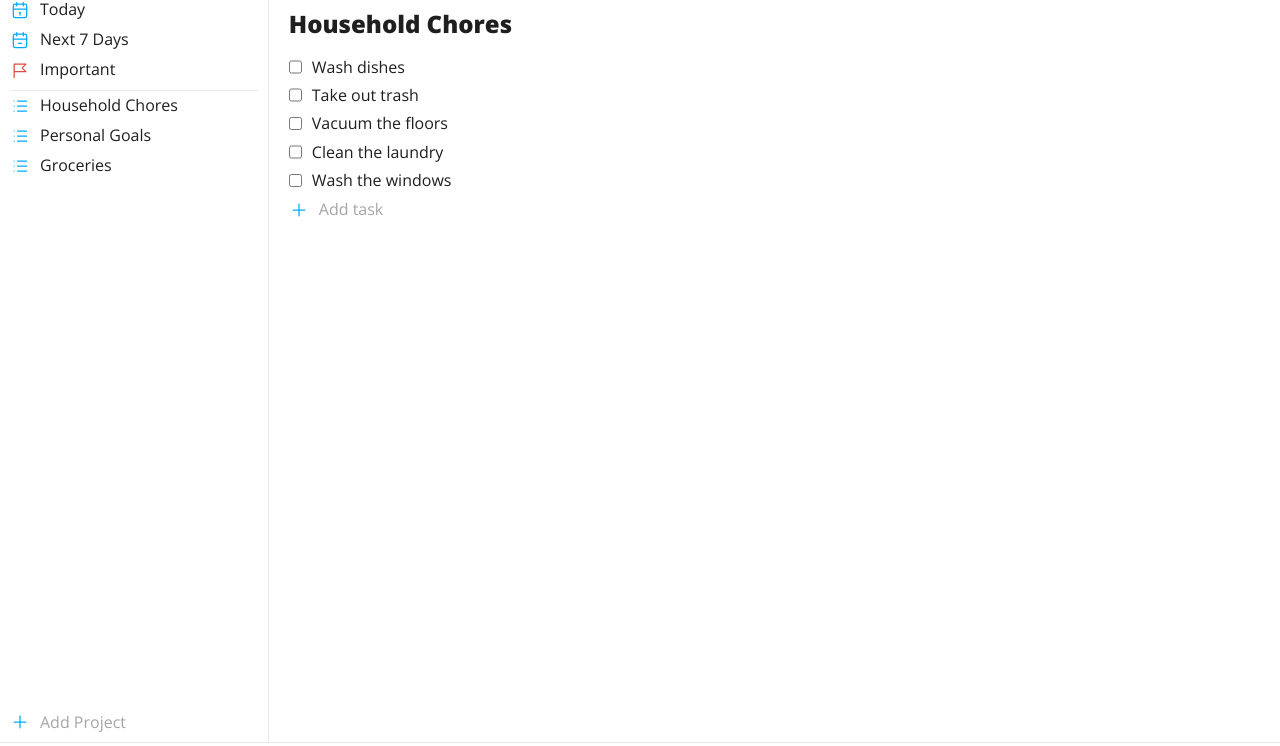
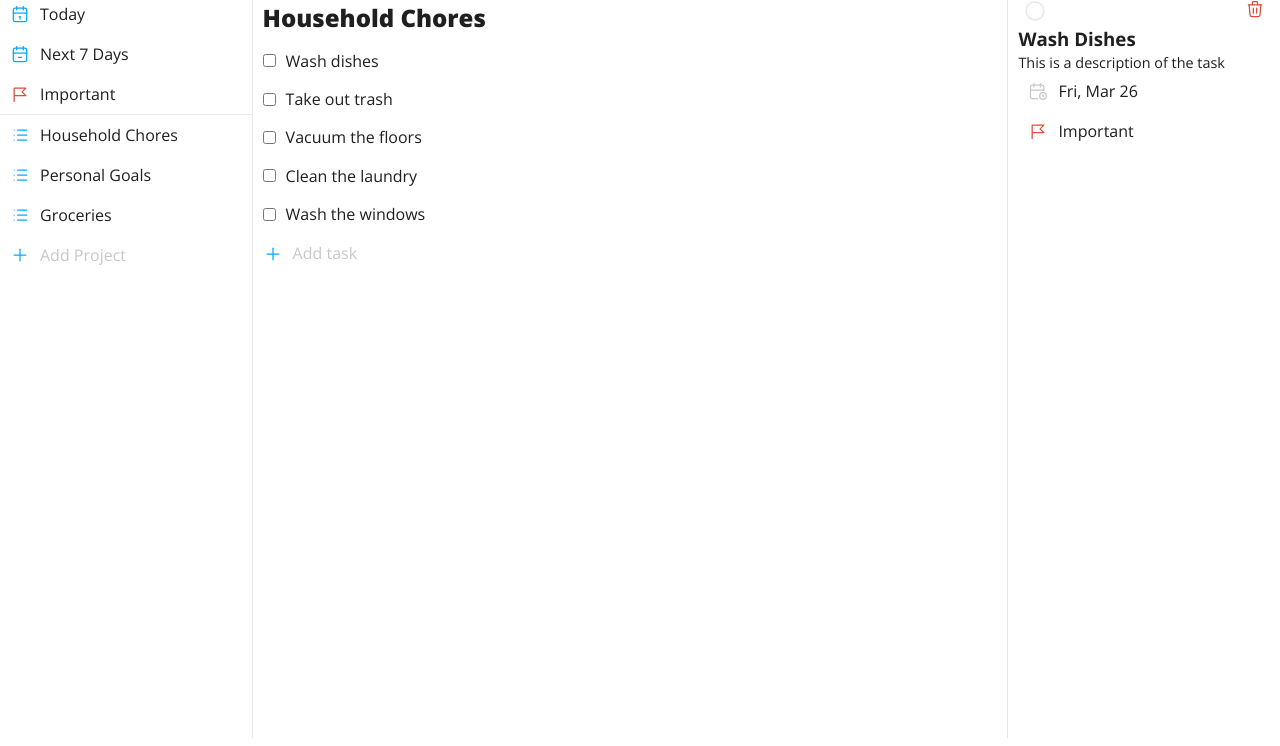
Before and after one commit to themightypillow/todo-list, a website built with webpack: page dist/index.html in a window 1280 px wide. Shown: the part 54-800 px from the top of the page. Built offline with nearby package versions, Linux system fonts and the light colour scheme.

Commit message:
Add task view and rearrange page

```diff
--- a/dist/index.html
+++ b/dist/index.html
@@ -9,8 +9,8 @@
   <link rel="stylesheet" href="style.css">
 </head>
 <body>
-  <header>
-    <svg xmlns="http://www.w3.org/2000/svg" class="icon icon-tabler icon-tabler-list-check" width="28" height="28" viewBox="0 0 24 24" stroke-width="1.5" stroke="#ffffff" fill="none" stroke-linecap="round" stroke-linejoin="round">
+  <header class="icon-label">
+    <svg xmlns="http://www.w3.org/2000/svg" width="28" height="28" viewBox="0 0 24 24" stroke-width="1.5" stroke="#ffffff" fill="none" stroke-linecap="round" stroke-linejoin="round">
       <path stroke="none" d="M0 0h24v24H0z" fill="none"/>
       <path d="M3.5 5.5l1.5 1.5l2.5 -2.5" />
       <path d="M3.5 11.5l1.5 1.5l2.5 -2.5" />
@@ -25,8 +25,8 @@
     <nav>
       <div>
         <div id="default-groups">
-          <div class="nav-group">
-            <svg xmlns="http://www.w3.org/2000/svg" class="icon icon-tabler icon-tabler-calendar" width="20" height="20" viewBox="0 0 24 24" stroke-width="1.5" stroke="#00aaff" fill="none" stroke-linecap="round" stroke-linejoin="round">
+          <div class="icon-label">
+            <svg xmlns="http://www.w3.org/2000/svg" width="20" height="20" viewBox="0 0 24 24" stroke-width="1.5" stroke="#00aaff" fill="none" stroke-linecap="round" stroke-linejoin="round">
               <path stroke="none" d="M0 0h24v24H0z" fill="none"/>
               <rect x="4" y="5" width="16" height="16" rx="2" />
               <line x1="16" y1="3" x2="16" y2="7" />
@@ -35,10 +35,10 @@
               <line x1="11" y1="15" x2="12" y2="15" />
               <line x1="12" y1="15" x2="12" y2="18" />
             </svg>
-            <div>Today</div>
+            <h4>Today</h4>
           </div>
-          <div class="nav-group">
-            <svg xmlns="http://www.w3.org/2000/svg" class="icon icon-tabler icon-tabler-calendar-minus" width="20" height="20" viewBox="0 0 24 24" stroke-width="1.5" stroke="#00aaff" fill="none" stroke-linecap="round" stroke-linejoin="round">
+          <div class="icon-label">
+            <svg xmlns="http://www.w3.org/2000/svg" width="20" height="20" viewBox="0 0 24 24" stroke-width="1.5" stroke="#00aaff" fill="none" stroke-linecap="round" stroke-linejoin="round">
               <path stroke="none" d="M0 0h24v24H0z" fill="none"/>
               <rect x="4" y="5" width="16" height="16" rx="2" />
               <line x1="16" y1="3" x2="16" y2="7" />
@@ -46,19 +46,19 @@
               <line x1="4" y1="11" x2="20" y2="11" />
               <line x1="10" y1="16" x2="14" y2="16" />
             </svg>
-            <div>Next 7 Days</div>
+            <h4>Next 7 Days</h4>
           </div>
-          <div class="nav-group">
-            <svg xmlns="http://www.w3.org/2000/svg" class="icon icon-tabler icon-tabler-flag-3" width="20" height="20" viewBox="0 0 24 24" stroke-width="1.5" stroke="#dc4c3f" fill="none" stroke-linecap="round" stroke-linejoin="round">
+          <div class="icon-label">
+            <svg xmlns="http://www.w3.org/2000/svg" width="20" height="20" viewBox="0 0 24 24" stroke-width="1.5" stroke="#dc4c3f" fill="none" stroke-linecap="round" stroke-linejoin="round">
               <path stroke="none" d="M0 0h24v24H0z" fill="none"/>
               <path d="M5 14h14l-4.5 -4.5l4.5 -4.5h-14v16" />
             </svg>
-            <div>Important</div>
+            <h4>Important</h4>
           </div>
         </div>
         <div id="projects">
-          <div>
-            <svg xmlns="http://www.w3.org/2000/svg" class="icon icon-tabler icon-tabler-list" width="20" height="20" viewBox="0 0 24 24" stroke-width="1.5" stroke="#00aaff" fill="none" stroke-linecap="round" stroke-linejoin="round">
+          <div class="icon-label">
+            <svg xmlns="http://www.w3.org/2000/svg" width="20" height="20" viewBox="0 0 24 24" stroke-width="1.5" stroke="#00aaff" fill="none" stroke-linecap="round" stroke-linejoin="round">
               <path stroke="none" d="M0 0h24v24H0z" fill="none"/>
               <line x1="9" y1="6" x2="20" y2="6" />
               <line x1="9" y1="12" x2="20" y2="12" />
@@ -67,10 +67,10 @@
               <line x1="5" y1="12" x2="5" y2="12.01" />
               <line x1="5" y1="18" x2="5" y2="18.01" />
             </svg>
-            <div>Household Chores</div>
+            <h4>Household Chores</h4>
           </div>
-          <div>
-            <svg xmlns="http://www.w3.org/2000/svg" class="icon icon-tabler icon-tabler-list" width="20" height="20" viewBox="0 0 24 24" stroke-width="1.5" stroke="#00aaff" fill="none" stroke-linecap="round" stroke-linejoin="round">
+          <div class="icon-label">
+            <svg xmlns="http://www.w3.org/2000/svg" width="20" height="20" viewBox="0 0 24 24" stroke-width="1.5" stroke="#00aaff" fill="none" stroke-linecap="round" stroke-linejoin="round">
               <path stroke="none" d="M0 0h24v24H0z" fill="none"/>
               <line x1="9" y1="6" x2="20" y2="6" />
               <line x1="9" y1="12" x2="20" y2="12" />
@@ -79,10 +79,10 @@
               <line x1="5" y1="12" x2="5" y2="12.01" />
               <line x1="5" y1="18" x2="5" y2="18.01" />
             </svg>
-            <div>Personal Goals</div>
+            <h4>Personal Goals</h4>
           </div>
-          <div>
-            <svg xmlns="http://www.w3.org/2000/svg" class="icon icon-tabler icon-tabler-list" width="20" height="20" viewBox="0 0 24 24" stroke-width="1.5" stroke="#00aaff" fill="none" stroke-linecap="round" stroke-linejoin="round">
+          <div class="icon-label">
+            <svg xmlns="http://www.w3.org/2000/svg" width="20" height="20" viewBox="0 0 24 24" stroke-width="1.5" stroke="#00aaff" fill="none" stroke-linecap="round" stroke-linejoin="round">
               <path stroke="none" d="M0 0h24v24H0z" fill="none"/>
               <line x1="9" y1="6" x2="20" y2="6" />
               <line x1="9" y1="12" x2="20" y2="12" />
@@ -91,12 +91,12 @@
               <line x1="5" y1="12" x2="5" y2="12.01" />
               <line x1="5" y1="18" x2="5" y2="18.01" />
             </svg>
-            <div>Groceries</div>
+            <h4>Groceries</h4>
           </div>
         </div>
       </div>
-      <div class="add">
-        <svg xmlns="http://www.w3.org/2000/svg" class="icon icon-tabler icon-tabler-plus" width="20" height="20" viewBox="0 0 24 24" stroke-width="1.5" stroke="#00aaff" fill="none" stroke-linecap="round" stroke-linejoin="round">
+      <div class="icon-label add">
+        <svg xmlns="http://www.w3.org/2000/svg" width="20" height="20" viewBox="0 0 24 24" stroke-width="1.5" stroke="#00aaff" fill="none" stroke-linecap="round" stroke-linejoin="round">
           <path stroke="none" d="M0 0h24v24H0z" fill="none"/>
           <line x1="12" y1="5" x2="12" y2="19" />
           <line x1="5" y1="12" x2="19" y2="12" />
@@ -106,13 +106,28 @@
     </nav>
     <main>
       <h2>Household Chores</h2>
-      <div class="task"><input type="checkbox"><label for="">Wash dishes</label></div>
-      <div class="task"><input type="checkbox"><label for="">Take out trash</label></div>
-      <div class="task"><input type="checkbox"><label for="">Vacuum the floors</label></div>
-      <div class="task"><input type="checkbox"><label for="">Clean the laundry</label></div>
-      <div class="task"><input type="checkbox"><label for="">Wash the windows</label></div>
-      <div class="add">
-        <svg xmlns="http://www.w3.org/2000/svg" class="icon icon-tabler icon-tabler-plus" width="20" height="20" viewBox="0 0 24 24" stroke-width="1.5" stroke="#00aaff" fill="none" stroke-linecap="round" stroke-linejoin="round">
+      <div class="icon-label">
+        <input type="checkbox">
+        <label for="">Wash dishes</label>
+      </div>
+      <div class="icon-label">
+        <input type="checkbox">
+        <label for="">Take out trash</label>
+      </div>
+      <div class="icon-label">
+        <input type="checkbox">
+        <label for="">Vacuum the floors</label>
+      </div>
+      <div class="icon-label">
+        <input type="checkbox">
+        <label for="">Clean the laundry</label>
+      </div>
+      <div class="icon-label">
+        <input type="checkbox">
+        <label for="">Wash the windows</label>
+      </div>
+      <div class="icon-label add">
+        <svg xmlns="http://www.w3.org/2000/svg" width="20" height="20" viewBox="0 0 24 24" stroke-width="1.5" stroke="#00aaff" fill="none" stroke-linecap="round" stroke-linejoin="round">
           <path stroke="none" d="M0 0h24v24H0z" fill="none"/>
           <line x1="12" y1="5" x2="12" y2="19" />
           <line x1="5" y1="12" x2="19" y2="12" />
@@ -120,6 +135,43 @@
         <div>Add task</div>
       </div>
     </main>
+    <div id="task-info">
+      <div>
+        <svg xmlns="http://www.w3.org/2000/svg" width="24" height="24" viewBox="0 0 24 24" stroke-width="1.5" stroke="#e8e8e8" fill="none" stroke-linecap="round" stroke-linejoin="round">
+          <path stroke="none" d="M0 0h24v24H0z" fill="none"/>
+          <circle cx="12" cy="12" r="9" />
+        </svg>
+        <svg xmlns="http://www.w3.org/2000/svg" width="20" height="20" viewBox="0 0 24 24" stroke-width="1.5" stroke="#dc4c3f" fill="none" stroke-linecap="round" stroke-linejoin="round">
+          <path stroke="none" d="M0 0h24v24H0z" fill="none"/>
+          <line x1="4" y1="7" x2="20" y2="7" />
+          <line x1="10" y1="11" x2="10" y2="17" />
+          <line x1="14" y1="11" x2="14" y2="17" />
+          <path d="M5 7l1 12a2 2 0 0 0 2 2h8a2 2 0 0 0 2 -2l1 -12" />
+          <path d="M9 7v-3a1 1 0 0 1 1 -1h4a1 1 0 0 1 1 1v3" />
+        </svg>
+      </div>
+      <h3>Wash Dishes</h3>
+      <div id="task-desc">This is a description of the task</div>
+      <div class="icon-label">
+        <svg xmlns="http://www.w3.org/2000/svg" width="20" height="20" viewBox="0 0 24 24" stroke-width="1.5" stroke="#c8c8c8" fill="none" stroke-linecap="round" stroke-linejoin="round">
+          <path stroke="none" d="M0 0h24v24H0z" fill="none"/>
+          <path d="M11.795 21h-6.795a2 2 0 0 1 -2 -2v-12a2 2 0 0 1 2 -2h12a2 2 0 0 1 2 2v4" />
+          <circle cx="18" cy="18" r="4" />
+          <path d="M15 3v4" />
+          <path d="M7 3v4" />
+          <path d="M3 11h16" />
+          <path d="M18 16.496v1.504l1 1" />
+        </svg>
+        <div>Fri, Mar 26</div>
+      </div>
+      <div class="icon-label">
+        <svg xmlns="http://www.w3.org/2000/svg" width="20" height="20" viewBox="0 0 24 24" stroke-width="1.5" stroke="#dc4c3f" fill="none" stroke-linecap="round" stroke-linejoin="round">
+          <path stroke="none" d="M0 0h24v24H0z" fill="none"/>
+          <path d="M5 14h14l-4.5 -4.5l4.5 -4.5h-14v16" />
+        </svg>
+        <div>Important</div>
+      </div>
+    </div>
   </div>
   <!-- <script src="main.js"></script> -->
 </body>
--- a/dist/style.css
+++ b/dist/style.css
@@ -4,11 +4,8 @@ body {
 }
 
 header {
-  padding: 0.5rem 10px;
   background-color: #00aaff;
   color: white;
-  display: flex;
-  align-items: center;
 }
 
 h1, h2, h3, h4 {
@@ -22,91 +19,58 @@ h1 {
 
 h2 {
   font-weight: 800;
+  margin: 10px;
 }
 
-h3 {
-  flex-basis: 60%;
-  font-size: 0.9rem;
-  font-weight: 600;
-}
-
-button {
-  border: none;
-  background: none;
-}
-
-input[type="checkbox"], svg {
-  margin-right: 10px;
-}
-
-nav, main {
-  padding-top: 10px;
+h4 {
+  font-weight: normal;
 }
 
 main {
-  flex-basis: 80%;
-  margin: 10px 0 0 20px;
-}
-
-main > * {
-  margin-bottom: 10px;
-}
-
-main > h2 {
-  margin-bottom: 20px;
+  flex-basis: 60%;
+  border-right: 1px solid #e8e8e8;
 }
 
 nav {
   flex-basis: 20%;
-  padding-left: 10px;
-  padding-right: 10px;
   border-right: 1px solid #e8e8e8;
-  display: flex;
-  flex-direction: column;
-  justify-content: space-between;
 }
 
-nav > .add {
-  padding-bottom: 10px;
+.icon-label {
+  display: flex;
+  align-items: center;
+  padding: 10px;
 }
 
-.task {
-  display: flex;
-}
-
-.nav-group {
-  display: flex;
+.icon-label > :first-child {
+  margin-right: 10px;
 }
 
 .add {
+  color: #c8c8c8;
+}
+
+#task-info {
+  flex-basis: 20%;
+  padding: 0 10px;
+}
+
+#task-info > :first-child {
   display: flex;
-  align-items: center;
-  color: #a5a5a5;
+  justify-content: space-between;
+  margin: 5px;
+}
+
+#task-desc {
+  font-size: 0.9rem;
+  margin-top: 5px;
 }
 
 #default-groups {
   border-bottom: 1px solid #e8e8e8;
 }
 
-#default-groups > * {
-  margin-bottom: 10px;
-}
-
 #content {
   display: flex;
-  height: 94vh;
-  border-bottom: 1px solid #e8e8e8;
+  height: 93vh;
 }
-
-#projects {
-  padding-top: 5px;
-}
-
-#projects > * {
-  margin-bottom: 10px;
-  display: flex;
-}
-
-#add-task > :last-child {
-  margin-left: 10px;
-}
```
